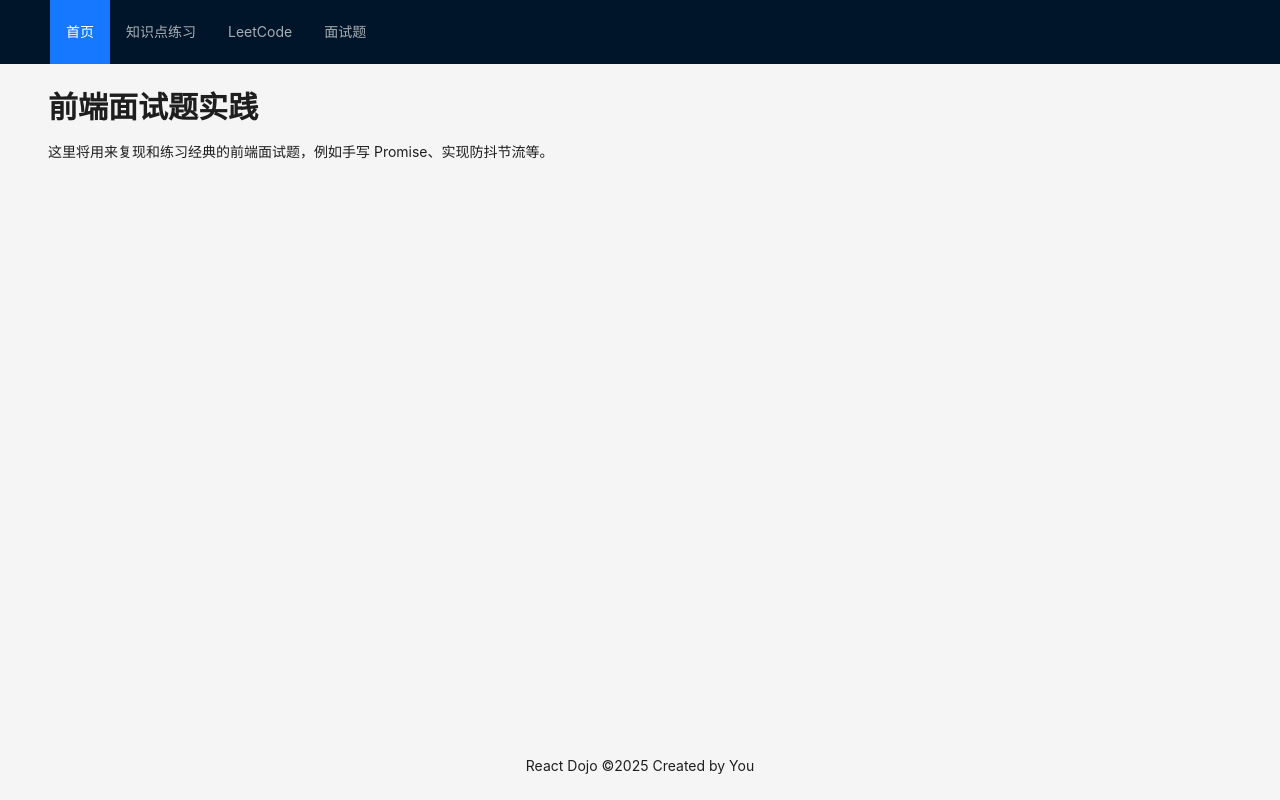
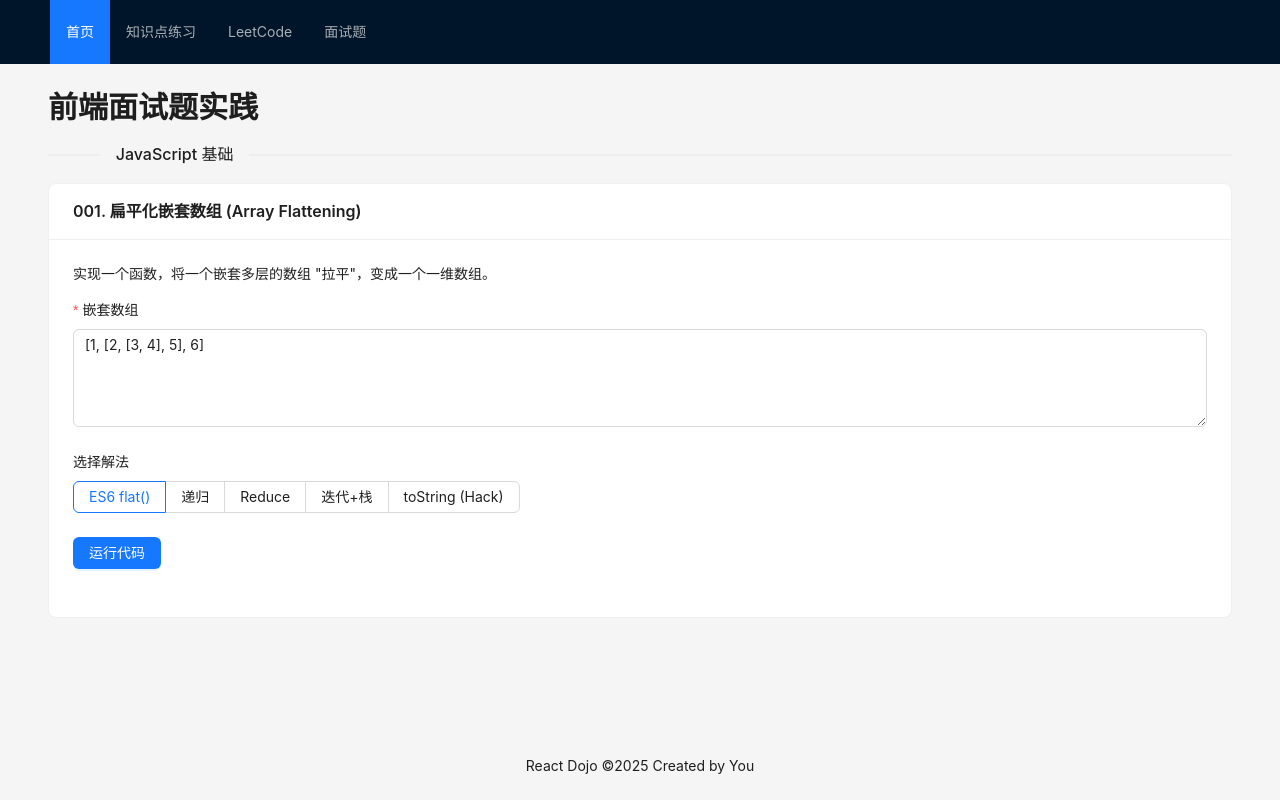
Before and after one commit to az9zz/react-dojo, a React (Vite) app: page /interview in a window 1280 px wide. Built offline with nearby package versions, Linux system fonts and the light colour scheme.

Commit message:
feat(interview): 扁平化嵌套数组

```diff
--- /dev/null
+++ b/src/interview/001-array-flatten/index.tsx
@@ -0,0 +1,105 @@
+// src/interview/001-array-flatten/index.tsx
+import React, { useState } from 'react'
+import { Card, Input, Button, Typography, Form, Alert, Space, Divider, Radio } from 'antd'
+import {
+  flattenByFlat,
+  flattenByRecursion,
+  flattenByReduce,
+  flattenByStack,
+  flattenByToString,
+} from './solution'
+
+const { Paragraph } = Typography
+const { TextArea } = Input
+
+type Method = 'Flat' | 'Recursion' | 'Reduce' | 'Stack' | 'ToString'
+
+export const ArrayFlattenComponent: React.FC = () => {
+  const [form] = Form.useForm()
+  const [result, setResult] = useState<unknown[] | null>(null)
+  const [error, setError] = useState<string>('')
+  const [method, setMethod] = useState<Method>('Flat')
+
+  const handleRun = (values: { array: string }) => {
+    try {
+      setError('')
+      setResult(null)
+
+      // 使用 Function 构造函数来安全地执行字符串形式的数组
+      const arr = new Function(`return ${values.array}`)()
+      if (!Array.isArray(arr)) {
+        throw new Error('输入必须是有效的数组格式')
+      }
+
+      let solutionResult: unknown[]
+      switch (method) {
+        case 'Recursion':
+          solutionResult = flattenByRecursion(arr)
+          break
+        case 'Reduce':
+          solutionResult = flattenByReduce(arr)
+          break
+        case 'Stack':
+          solutionResult = flattenByStack(arr)
+          break
+        case 'ToString':
+          solutionResult = flattenByToString(arr)
+          break
+        default:
+          solutionResult = flattenByFlat(arr)
+      }
+
+      setResult(solutionResult)
+    } catch (e: unknown) {
+      if (e instanceof Error) {
+        setError(e.message || '输入格式错误或解法不适用。')
+      } else {
+        setError('发生未知错误。')
+      }
+    }
+  }
+
+  return (
+    <Card title="001. 扁平化嵌套数组 (Array Flattening)">
+      <Paragraph>实现一个函数，将一个嵌套多层的数组 "拉平"，变成一个一维数组。</Paragraph>
+      <Form
+        form={form}
+        onFinish={handleRun}
+        layout="vertical"
+        initialValues={{ array: '[1, [2, [3, 4], 5], 6]' }}
+      >
+        <Form.Item
+          name="array"
+          label="嵌套数组"
+          rules={[{ required: true, message: '请输入数组' }]}
+        >
+          <TextArea rows={4} placeholder="例如: [1, [2, [3, 4], 5], 6]" />
+        </Form.Item>
+        <Form.Item label="选择解法">
+          <Radio.Group onChange={(e) => setMethod(e.target.value)} value={method}>
+            <Radio.Button value="Flat">ES6 flat()</Radio.Button>
+            <Radio.Button value="Recursion">递归</Radio.Button>
+            <Radio.Button value="Reduce">Reduce</Radio.Button>
+            <Radio.Button value="Stack">迭代+栈</Radio.Button>
+            <Radio.Button value="ToString">toString (Hack)</Radio.Button>
+          </Radio.Group>
+        </Form.Item>
+        <Form.Item>
+          <Button type="primary" htmlType="submit">
+            运行代码
+          </Button>
+        </Form.Item>
+      </Form>
+
+      {(result || error) && (
+        <Space direction="vertical" style={{ width: '100%' }}>
+          <Divider>运行结果</Divider>
+          {result && (
+            <Alert message={`扁平化结果: [${result.join(', ')}]`} type="success" showIcon />
+          )}
+          {error && <Alert message={error} type="error" showIcon />}
+        </Space>
+      )}
+    </Card>
+  )
+}
--- /dev/null
+++ b/src/interview/001-array-flatten/solution.ts
@@ -0,0 +1,69 @@
+// src/interview/001-array-flatten/solution.ts
+
+// 为了类型清晰，我们定义一个可嵌套的数组类型
+
+export type NestedArray<T> = Array<T | NestedArray<T>>
+
+/**
+ * 解法一：ES6 flat()
+ */
+export function flattenByFlat<T>(arr: NestedArray<T>): T[] {
+  // eslint-disable-next-line @typescript-eslint/no-explicit-any
+  return (arr as any).flat(Infinity) as T[]
+}
+
+/**
+ * 解法二：递归
+ */
+export function flattenByRecursion<T>(arr: NestedArray<T>): T[] {
+  const result: T[] = []
+  for (const item of arr) {
+    if (Array.isArray(item)) {
+      result.push(...flattenByRecursion(item))
+    } else {
+      result.push(item)
+    }
+  }
+  return result
+}
+
+/**
+ * 解法三：reduce + 递归
+ */
+export function flattenByReduce<T>(arr: NestedArray<T>): T[] {
+  return arr.reduce<T[]>((acc, cur) => {
+    return acc.concat(Array.isArray(cur) ? flattenByReduce(cur) : cur)
+  }, [])
+}
+
+/**
+ * 解法四：迭代 + 栈
+ */
+export function flattenByStack<T>(arr: NestedArray<T>): T[] {
+  const stack = [...arr] // 浅拷贝，避免修改原数组
+  const result: T[] = []
+
+  while (stack.length > 0) {
+    const item = stack.pop() // 从栈顶取出
+
+    if (Array.isArray(item)) {
+      // 如果是数组，将其元素倒序压入栈
+      stack.push(...item)
+    } else {
+      // 如果不是数组，存入结果
+      if (item !== undefined) {
+        // pop()可能返回undefined
+        result.unshift(item) // 头插法保持顺序
+      }
+    }
+  }
+  return result
+}
+
+/**
+ * 解法五：toString() + split() (Hack)
+ * 注意：此方法仅适用于纯数字数组
+ */
+export function flattenByToString(arr: NestedArray<number>): number[] {
+  return arr.toString().split(',').map(Number)
+}
--- a/src/pages/InterviewPage/index.tsx
+++ b/src/pages/InterviewPage/index.tsx
@@ -1,17 +1,17 @@
 // src/pages/InterviewPage/index.tsx
 import React from 'react'
-import { Typography } from 'antd'
+import { Typography, Divider } from 'antd'
+import { ArrayFlattenComponent } from '../../interview/001-array-flatten' // 1. 导入新组件
 
-const { Title, Paragraph } = Typography
+const { Title } = Typography
 
 const InterviewPage: React.FC = () => {
   return (
     <div>
       <Title level={2}>前端面试题实践</Title>
-      <Paragraph>
-        这里将用来复现和练习经典的前端面试题，例如手写 Promise、实现防抖节流等。
-      </Paragraph>
-      {/* 之后你可以在这里添加具体的面试题组件 */}
+      <Divider orientation="left">JavaScript 基础</Divider>
+      <ArrayFlattenComponent /> {/* 2. 添加新组件 */}
+      {/* 可以在这里添加更多分类和题目 */}
     </div>
   )
 }
```
Also changed, not shown: src/interview/001-array-flatten/README.md (added).
